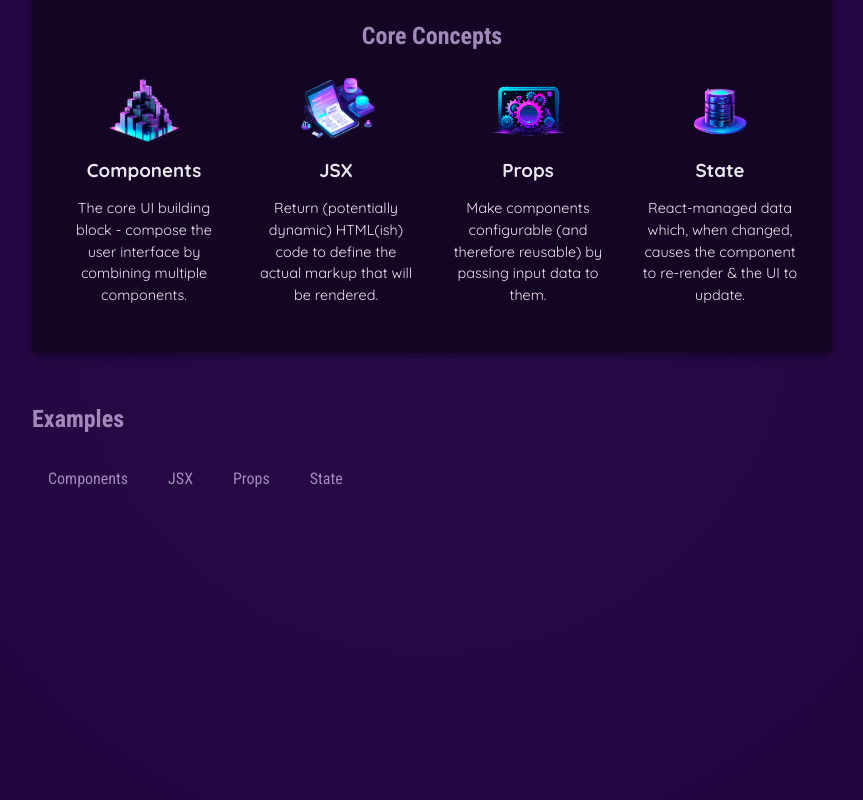
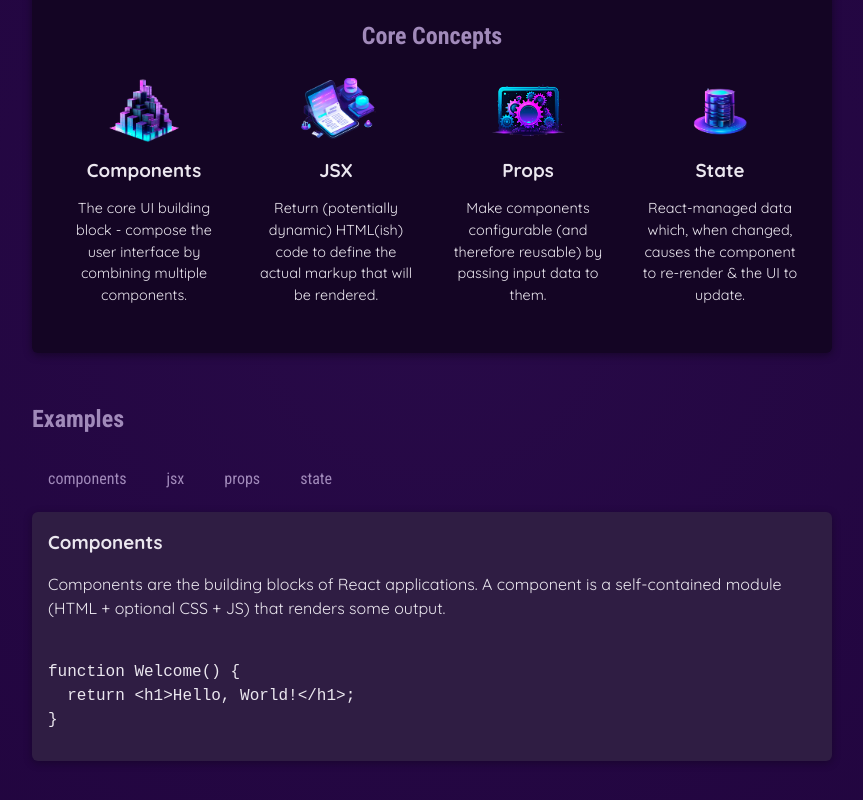
Before and after one commit to KamilJustynski/react-essentials, a React (Vite) app: page / in a window 1280 px wide. Shown: the part 346-1146 px from the top of the page, without its empty margins (208-1071 px from the left). Built offline with nearby package versions, Linux system fonts and the light colour scheme.

Commit message:
dynamic render

```diff
--- a/src/App.tsx
+++ b/src/App.tsx
@@ -1,17 +1,22 @@
+import { useState } from "react";
 import { Header } from "./components/Header/Header";
 import { CoreConcept } from "./components/CoreConcept";
-import { CORE_CONCEPTS, BUTTONS } from "./data";
+import { CORE_CONCEPTS, EXAMPLES } from "./data";
 import { TapButton } from "./components/TapButton";
+import { ExamplesInt } from "./types/types";
 
 const App = () => {
-  const handleSelect = (selectedButton: string) => {
-    console.log(selectedButton);
+  const [selectedTopic, setSelectedTopic] = useState<keyof ExamplesInt | null>(
+    "components"
+  );
+  const handleSelect = (selectedButton: keyof ExamplesInt) => {
+    setSelectedTopic(selectedButton);
   };
+  const selectedExample = selectedTopic ? EXAMPLES[selectedTopic] : null;
 
   return (
     <div>
       <Header />
-
       <main>
         <section id="core-concepts">
           <h2>Core Concepts</h2>
@@ -26,12 +31,30 @@
         <section id="examples">
           <h2>Examples</h2>
           <menu>
-            {BUTTONS.map((button) => (
-              <TapButton onSelect={() => handleSelect(button)} key={button}>
-                {button}
-              </TapButton>
-            ))}
+            {Object.keys(EXAMPLES).map((example) => {
+              return (
+                <TapButton
+                  onSelect={() => handleSelect(example as keyof ExamplesInt)}
+                  key={example}
+                >
+                  {example}
+                </TapButton>
+              );
+            })}
           </menu>
+          <div id="tab-content">
+            {selectedExample ? (
+              <>
+                <h3>{selectedExample.title}</h3>
+                <p>{selectedExample.description}</p>
+                <pre>
+                  <code>{selectedExample.code}</code>
+                </pre>
+              </>
+            ) : (
+              <p>Please select an example to see the details</p>
+            )}
+          </div>
         </section>
       </main>
     </div>
--- a/src/data.ts
+++ b/src/data.ts
@@ -2,7 +2,7 @@
 import propsImg from "./assets/config.png";
 import jsxImg from "./assets/jsx-ui.png";
 import stateImg from "./assets/state-mgmt.png";
-import { CoreConceptInt } from "./types/types";
+import { CoreConceptInt, ExamplesInt } from "./types/types";
 
 export const CORE_CONCEPTS: CoreConceptInt[] = [
   {
@@ -32,3 +32,54 @@
 ];
 
 export const BUTTONS = ["Components", "JSX", "Props", "State"];
+
+export const EXAMPLES: ExamplesInt = {
+  components: {
+    title: "Components",
+    description:
+      "Components are the building blocks of React applications. A component is a self-contained module (HTML + optional CSS + JS) that renders some output.",
+    code: `
+function Welcome() {
+  return <h1>Hello, World!</h1>;
+}`,
+  },
+  jsx: {
+    title: "JSX",
+    description:
+      "JSX is a syntax extension to JavaScript. It is similar to a template language, but it has full power of JavaScript (e.g., it may output dynamic content).",
+    code: `
+<div>
+  <h1>Welcome {userName}</h1>
+  <p>Time to learn React!</p>
+</div>`,
+  },
+  props: {
+    title: "Props",
+    description:
+      "Components accept arbitrary inputs called props. They are like function arguments.",
+    code: `
+function Welcome(props) {
+  return <h1>Hello, {props.name}</h1>;
+}`,
+  },
+  state: {
+    title: "State",
+    description:
+      "State allows React components to change their output over time in response to user actions, network responses, and anything else.",
+    code: `
+function Counter() {
+  const [isVisible, setIsVisible] = useState(false);
+
+  function handleClick() {
+    setIsVisible(true);
+  }
+
+  return (
+    <div>
+      <button onClick={handleClick}>Show Details</button>
+      {isVisible && <p>Amazing details!</p>}
+    </div>
+  );
+}`,
+  },
+};
```
Also changed, not shown: src/types/types.ts (+13 -0 lines).
